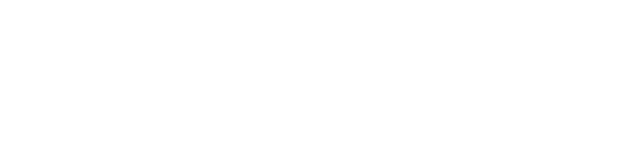
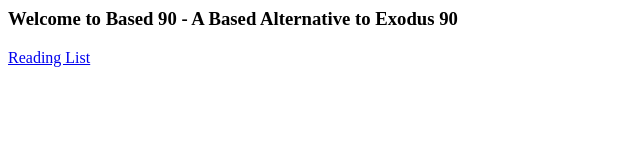
Before and after one commit to TercioOfParma/Based-90-, a plain HTML site: page index.html in a window 1280 px wide. Shown: the whole page, without its empty margins (0-640 px from the left). Drawn offline with Linux system fonts and the light colour scheme.

Commit message:
Add something to the page

```diff
--- a/index.html
+++ b/index.html
@@ -1,11 +1,13 @@
 <html>
     <head>
-
+        <title>Based 90</title>
 
     </head>
 
 
     <body>
 
+        <h3>Welcome to Based 90 - A Based Alternative to Exodus 90</h3>
+        <a href="ReadingPlan.html">Reading List</a>
     </body>
 </html>
```
